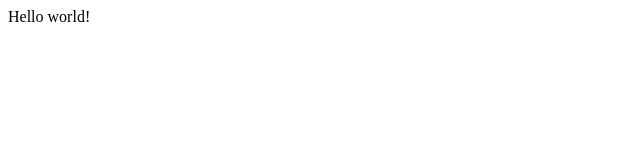
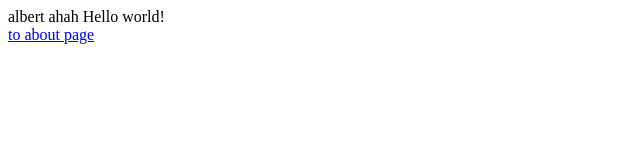
Before and after one commit to albTian/web-sp-21, a Gatsby site: page / in a window 1280 px wide. Shown: the whole page, without its empty margins (0-640 px from the left). Built offline with nearby package versions, Linux system fonts and the light colour scheme; Gatsby itself is replaced by a stand-in of ours.

Commit message:
Added linking

```diff
--- a/src/pages/index.js
+++ b/src/pages/index.js
@@ -1,5 +1,11 @@
 import React from "react"
+import { Link } from "gatsby"
 
 export default function Home() {
-  return <div>Hello world!</div>
+  return(
+    <>
+      <div>albert ahah Hello world!</div>
+      <Link to="/about">to about page</Link>
+    </>
+  )
 }
```
Also changed, not shown: src/pages/about.js (added, +11 -0 lines).
